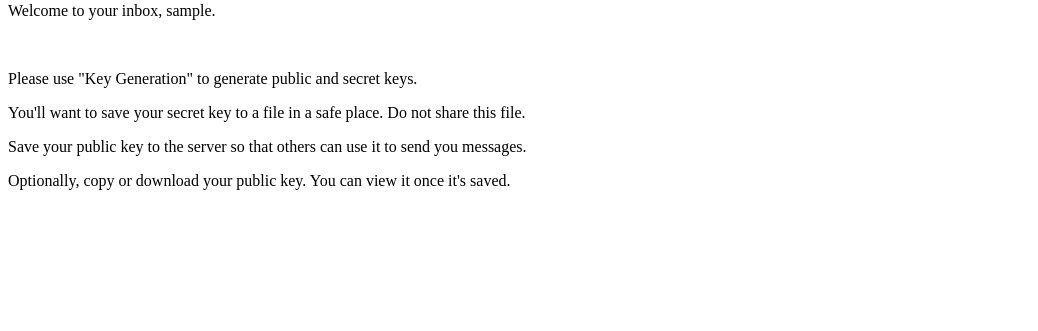
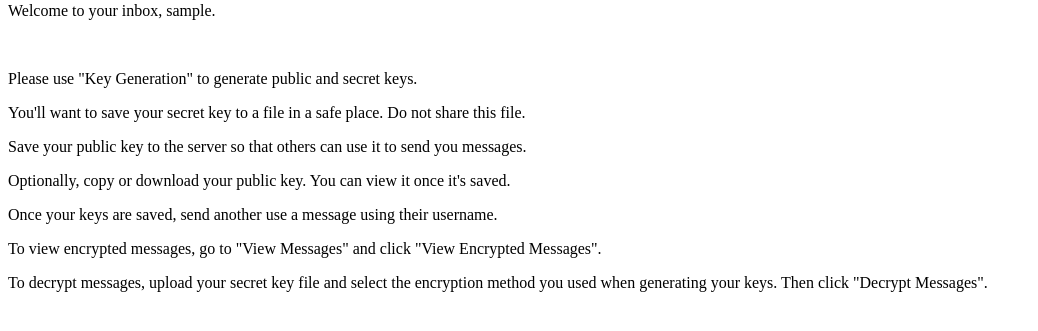
Before and after one commit to Open-Encrypt/open-encrypt-web, a PHP site: page /inbox.php in a window 1280 px wide. Shown: the part 172-503 px from the top of the page, without its empty margins (0-1038 px from the left). Run offline with PHP 8.4, Linux system fonts and the light colour scheme; the visitor is signed in with stand-in values (Sample User, id 1).

Commit message:
add more instructions

```diff
--- a/inbox.php
+++ b/inbox.php
@@ -49,6 +49,9 @@ if (!isset($_SESSION['user'])) {
 <p>You'll want to save your secret key to a file in a safe place. Do not share this file.</p>
 <p>Save your public key to the server so that others can use it to send you messages.</p>
 <p>Optionally, copy or download your public key. You can view it once it's saved.</p>
+<p>Once your keys are saved, send another use a message using their username.</p>
+<p>To view encrypted messages, go to "View Messages" and click "View Encrypted Messages".</p>
+<p>To decrypt messages, upload your secret key file and select the encryption method you used when generating your keys. Then click "Decrypt Messages".</p>
 
 <?php
 if (array_key_exists('logout', $_POST)) {
```
